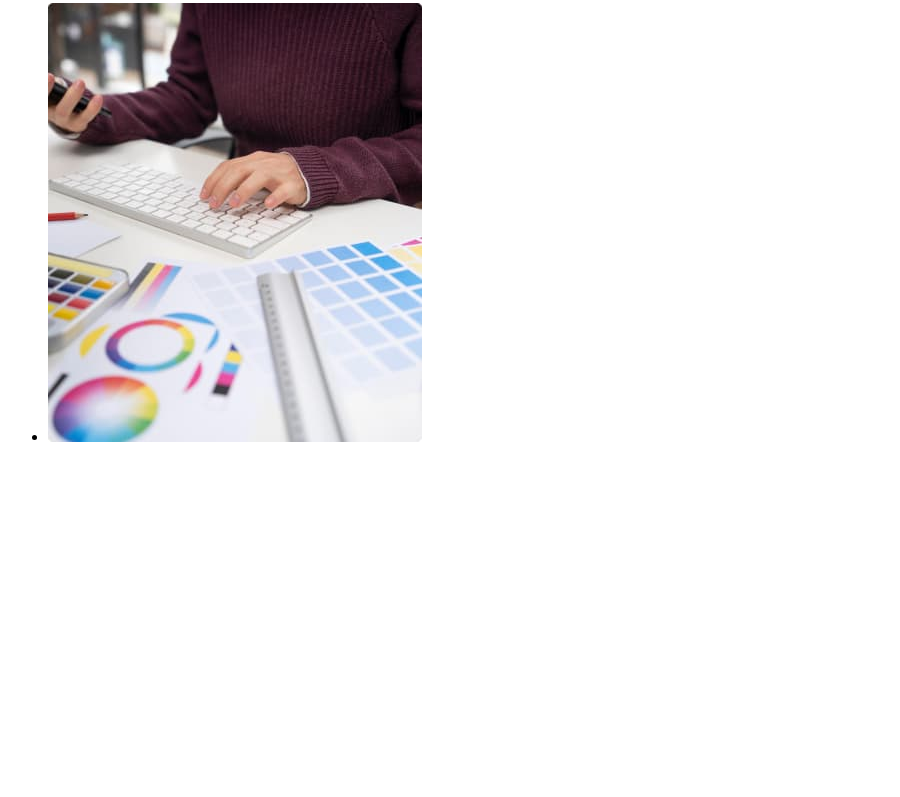
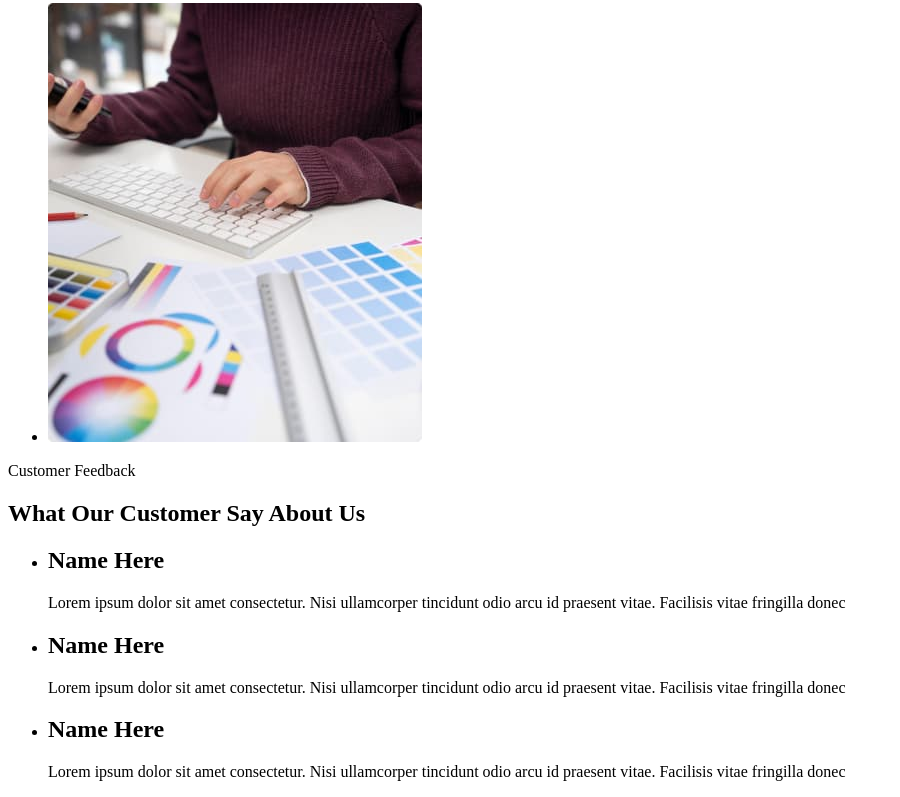
Before and after one commit to Viktoriia-Parpalii/team-project, a plain HTML site: page index.html in a window 1280 px wide. Shown: the part 3022-3819 px from the top of the page, without its empty margins (0-900 px from the left). Before the commit the page ends 3484 px from the top, so only its background shows below. Drawn offline with Linux system fonts and the light colour scheme.

Commit message:
Add Customers section

```diff
--- a/index.html
+++ b/index.html
@@ -19,7 +19,7 @@
           <li><a href="#about">About Us</a></li>
           <li><a href="#services">Services</a></li>
           <li><a href="#portfolio">Portfolio</a></li>
-          <li><a href="">Testimonials</a></li>
+          <li><a href="#customers">Testimonials</a></li>
           <li><a href="">Faqs</a></li>
         </ul>
       </nav>
@@ -158,6 +158,25 @@
           </li>
         </ul>
       </section>
+      <!-- Customers -->
+      <section id="customers">
+        <p>Customer Feedback</p>
+        <h2>What Our Customer Say About Us</h2>
+        <ul>
+          <li>
+            <h2>Name Here</h2>
+            <p>Lorem ipsum dolor sit amet consectetur. Nisi ullamcorper tincidunt odio arcu id praesent vitae. Facilisis vitae fringilla donec</p>
+          </li>
+          <li>
+            <h2>Name Here</h2>
+            <p>Lorem ipsum dolor sit amet consectetur. Nisi ullamcorper tincidunt odio arcu id praesent vitae. Facilisis vitae fringilla donec</p>
+          </li>
+          <li>
+            <h2>Name Here</h2>
+            <p>Lorem ipsum dolor sit amet consectetur. Nisi ullamcorper tincidunt odio arcu id praesent vitae. Facilisis vitae fringilla donec</p>
+          </li>
+        </ul>
+      </section>
     </main>
   </body>
 </html>
```
